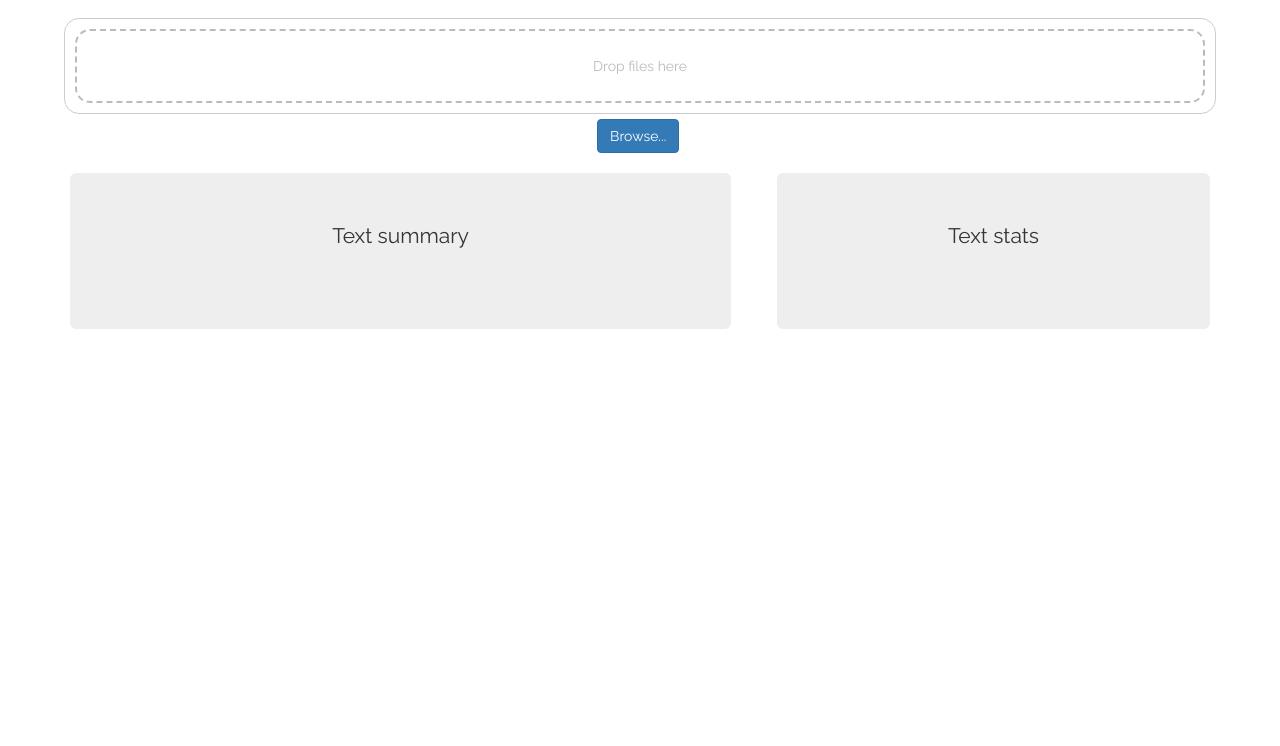
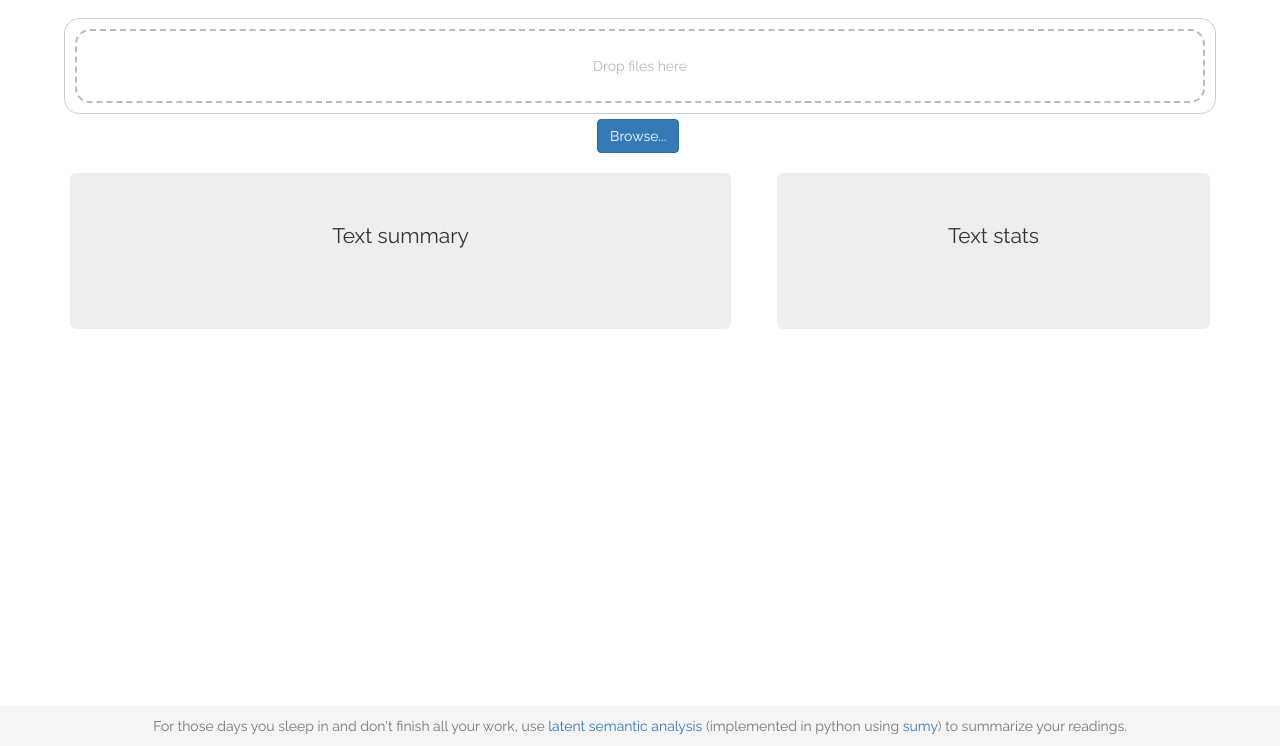
Before and after one commit to TPeterW/summariser, a website: page views/index.html in a window 1280 px wide. Shown: the part 54-800 px from the top of the page. Drawn offline with nearby package versions, Linux system fonts and the light colour scheme; files that its build step writes are made by us from their sources.

Commit message:
Finished

```diff
--- a/views/index.html
+++ b/views/index.html
@@ -106,7 +106,17 @@
     </div>
 
 
-
+    <footer class="footer navbar-fixed-bottom">
+        <div style="height:100%;" class="container">
+            <p style="height:100%;" class="text-muted">
+                For those days you sleep in and don't finish all your work, use
+                <a href="https://en.wikipedia.org/wiki/Latent_semantic_analysis">latent semantic analysis</a>
+                (implemented in python using
+                <a href="https://pypi.python.org/pypi/sumy">sumy</a>)
+                to summarize your readings.
+            </p>
+        </div>
+    </footer>
 
 
 
--- a/views/static/css/index.css
+++ b/views/static/css/index.css
@@ -108,6 +108,11 @@ div.container {
     width: 58%;
 }
 
-.summary {
-
+.footer {
+    position: absolute;
+    bottom: 0;
+    width: 100%;
+    /* Set the fixed height of the footer here */
+    height: auto;
+    background-color: #f5f5f5;
 }
```
